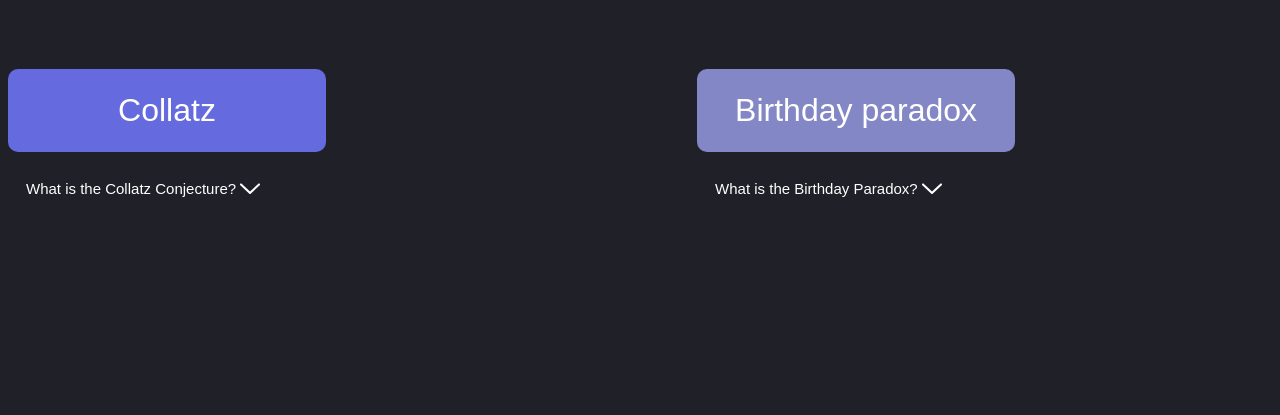
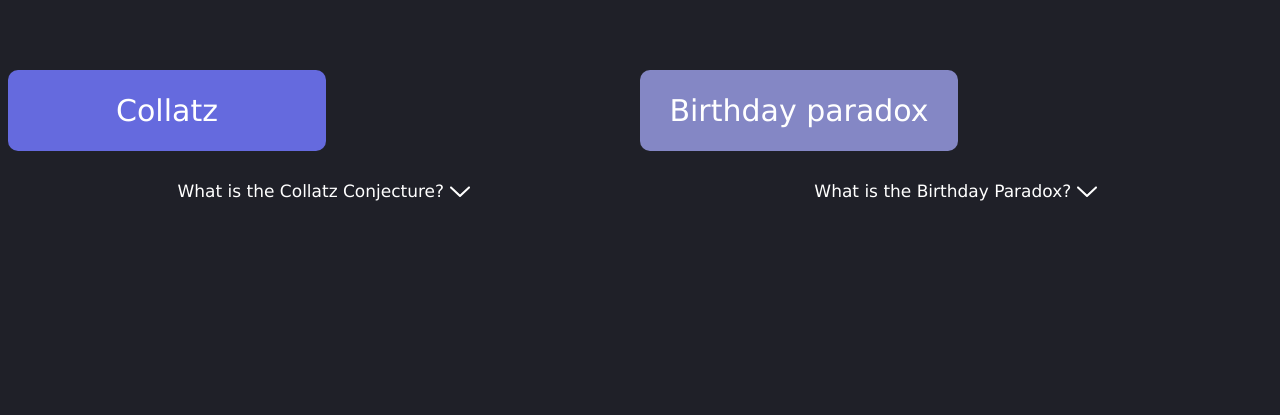
Before and after one commit to camilla-vikne/Collatz-and-birthday, a plain HTML site: page index.html in a window 1280 px wide. Shown: the part 385-800 px from the top of the page. Drawn offline with Linux system fonts and the light colour scheme.

Commit message:
Added grid

```diff
--- a/index.css
+++ b/index.css
@@ -1,6 +1,8 @@
 /* 1rem = 10px */
 /* NB!!! ^ */
-
+* {
+  font-family: Verdana, Geneva, Tahoma, sans-serif;
+}
 body {
   background-color: #1f2028;
 }
@@ -17,15 +19,24 @@ h1 {
   margin-top: 8.6rem;
   font-size: 4.8rem;
 }
+.buttons {
+  display: grid;
+  grid-template-areas: "left right";
+  grid-template-columns: 1fr 1fr;
+  grid-template-rows: 1fr;
+  gap: 0;
+  margin-top: 8.6rem;
+}
 
-.buttons {
-  margin-top: 8.6rem;
-  display: flex;
-  justify-content: space-evenly;
+.collatz {
+  grid-area: "left";
+}
+.birthday {
+  grid-area: "right";
 }
 
 .buttons .mainButtons {
-  font-size: 3.2rem;
+  font-size: 3rem;
   padding: 2.3rem 2.9rem;
   width: 31.8rem;
   border-radius: 1rem;
@@ -45,12 +56,11 @@ h1 {
   border: none;
   margin-top: 1rem;
   cursor: pointer;
-  padding: 18px;
+  padding: 2rem;
   width: 100%;
   border: none;
-  text-align: left;
   outline: none;
-  font-size: 15px;
+  font-size: 1.7rem;
 }
 
 /* Add a background color to the button if it is clicked on (add the .active class with JS), and when you move the mouse over it (hover) */
@@ -67,4 +77,5 @@ h1 {
   max-height: 0;
   overflow: hidden;
   transition: max-height 0.2s ease-out;
+  font-size: 1.7rem;
 }
```
